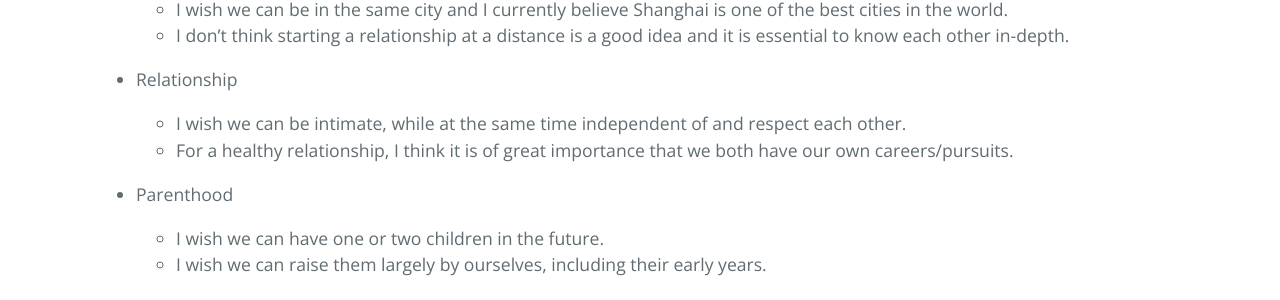
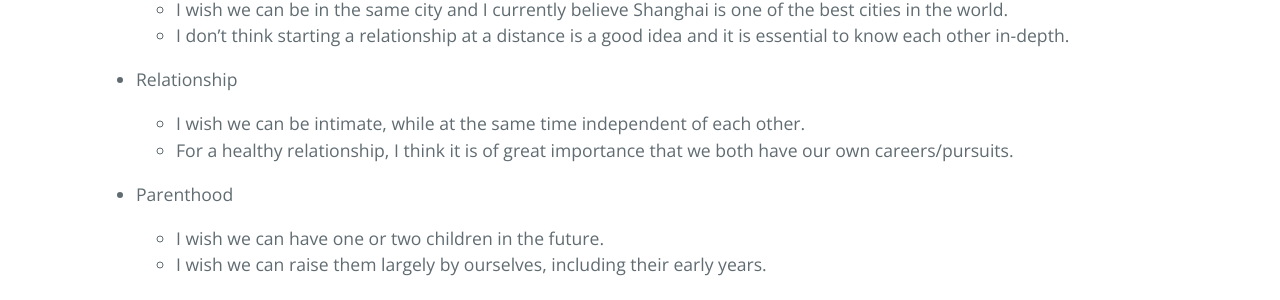
Before and after one commit to ZhimingZhou/zhimingzhou.github.io, a Jekyll site: the page built from _posts/2021-10-11-Prospective-Spouse.md, in a window 1280 px wide. Shown: the part 765-1065 px from the top of the page. Built offline with Jekyll 4.4.1, drawn with Linux system fonts in a browser that asks for light colours; comment, search, counter and statistics services are not loaded.

Commit message:
Update 2021-10-11-Prospective-Spouse.md

```diff
--- a/_posts/2021-10-11-Prospective-Spouse.md
+++ b/_posts/2021-10-11-Prospective-Spouse.md
@@ -29,7 +29,7 @@ I'm currently single and I'm looking forward to meeting my destined partner.
 <!--  -->
 - Relationship
 
-  - I wish we can be intimate, while at the same time independent of and respect each other.
+  - I wish we can be intimate, while at the same time independent of each other.
   - For a healthy relationship, I think it is of great importance that we both have our own careers/pursuits.
 
 <!--  -->
```
